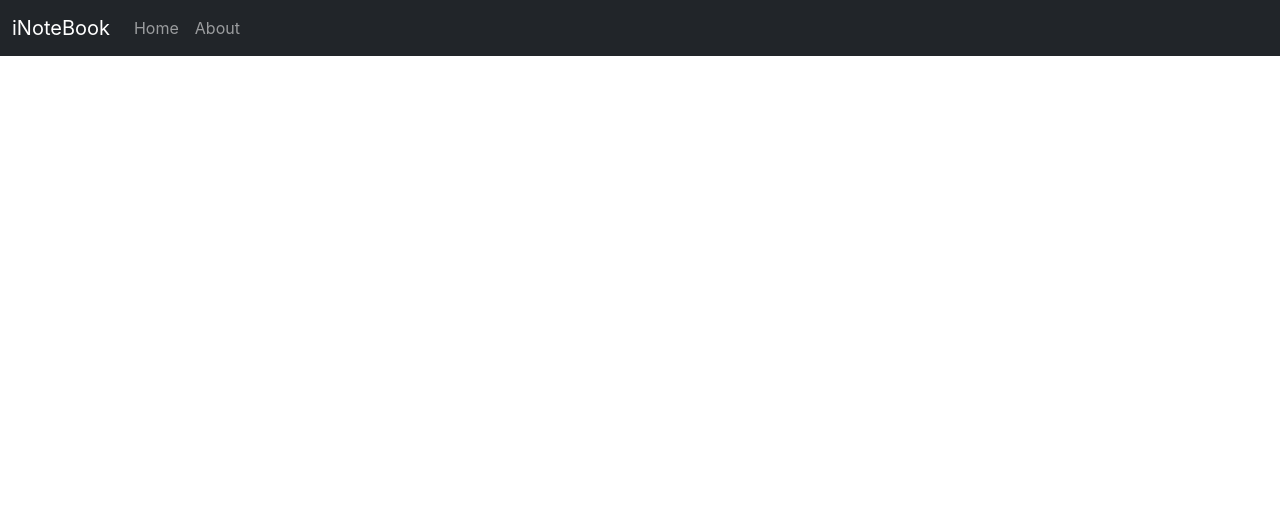
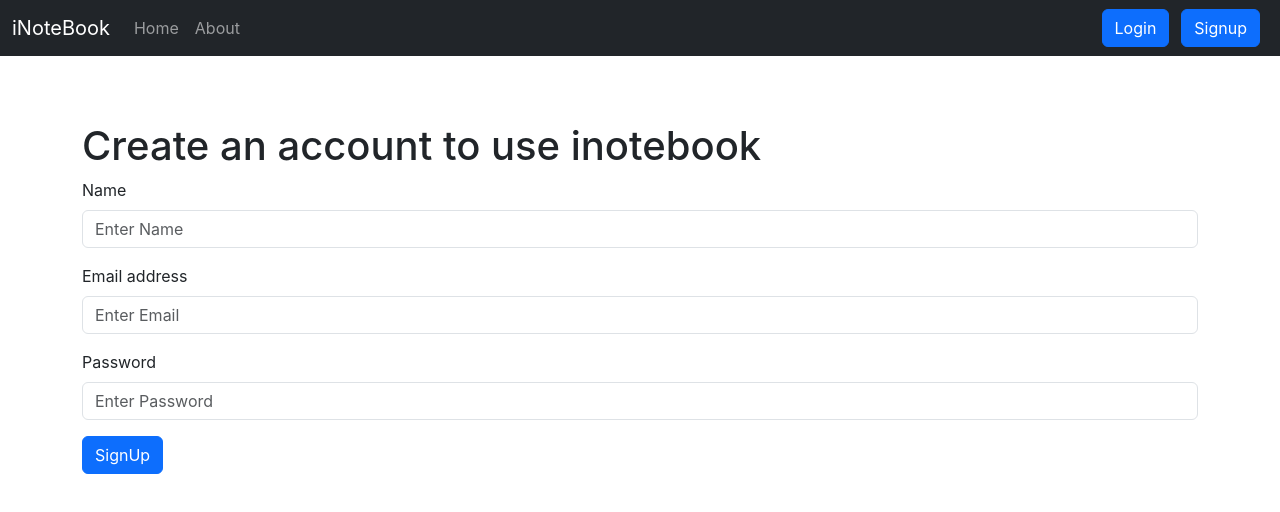
Before and after one commit to Rishabh7068/inotebook_frontend, a React (Create React App) app: page /signup in a window 1280 px wide. Shown: the top 512 px of the page. Built offline with nearby package versions, Linux system fonts and the light colour scheme.

Commit message:
completed

```diff
--- a/src/App.js
+++ b/src/App.js
@@ -7,25 +7,34 @@ import NoteState from './context/notes/NoteState';
 import { Home } from "./component/Home";
 import { Alert } from "./component/Alert";
 import Alertstate from "./context/alert/Alertstate";
+import Login from "./component/Login";
+import Signup from "./component/Signup";
+
+
 
 
 function App() {
+
+
   return (
     <>
+
   <Alertstate>
     <NoteState>
     <BrowserRouter>
       <Navbar/>
       <Alert/>
+        <Routes>
+              <Route exact path="/login"  element={<><Login/></>}/>
 
-        <Routes>
+              <Route exact path="/signup"  element={<><Signup/></>}/>
+
              <Route exact path="/home"  element={<><Home/></>}/>
              <Route exact path="/about" element={<><About/></>}/>
         </Routes>
     </BrowserRouter>
     </NoteState>
     </Alertstate>
-
     </>
   );
 }
--- a/src/component/Addnote.js
+++ b/src/component/Addnote.js
@@ -16,6 +16,7 @@ export const Addnote = () => {
     const handelonclink = (e) =>{
         e.preventDefault();
         addNote(note.title ,note.description , note.tag);
+        setNote(notess);
     }
 
     const onchange =(e) =>{
@@ -36,6 +37,7 @@ export const Addnote = () => {
               aria-describedby="emailHelp"
               placeholder="Enter title"
               name='title'
+              value={note.title}
               onChange={onchange}
             />
           </div>
@@ -47,6 +49,7 @@ export const Addnote = () => {
               rows="3"
               name='description'
               placeholder="Write Your Note"
+              value={note.description}
               onChange={onchange}
             ></textarea>
           </div>
@@ -58,6 +61,7 @@ export const Addnote = () => {
               id="tag"
               name='tag'
               placeholder="Tag"
+              value={note.tag}
               onChange={onchange}
             />
           </div>
--- /dev/null
+++ b/src/component/Login.js
@@ -0,0 +1,76 @@
+import { React, useState, useContext } from "react";
+import { useNavigate } from "react-router-dom";
+import alertContext from "../context/alert/alertContext";
+
+const Login = () => {
+  const [email, setEmail] = useState("");
+  const [pass, setPass] = useState("");
+
+  const context = useContext(alertContext);
+  const { showAlert } = context;
+  const Navigate = useNavigate();
+
+  const handleclick = async (e) => {
+    e.preventDefault();
+    try {
+      const response = await fetch(`http://localhost:8000/api/auth/login`, {
+        method: "POST",
+        headers: {
+          "content-Type": "application/json",
+        },
+        body: JSON.stringify({ email: email, password: pass }),
+      });
+      const json = await response.json();
+      if (json.success) {
+        localStorage.setItem('token',json.authtoken);
+        localStorage.setItem('name',json.name);
+        showAlert("Login successfull", "success");
+        Navigate("/home");
+      } else {
+        showAlert("Login failed - Login with correct credential", "danger");
+      }
+    } catch (error) {
+      console.log(error);
+    }
+  };
+
+  return (
+    <div className="container my-3">
+        <h1>Login to use inotebook</h1>
+      <form>
+        <div className="mb-3">
+          <label htmlFor="exampleInputEmail1" className="form-label">
+            Email address
+          </label>
+          <input
+            type="email"
+            className="form-control"
+            id="email"
+            aria-describedby="emailHelp"
+            placeholder="Enter Email"
+            value={email}
+            onChange={(e) => setEmail(e.target.value)}
+          />
+        </div>
+        <div className="mb-3">
+          <label htmlFor="exampleInputPassword1" className="form-label">
+            Password
+          </label>
+          <input
+            type="password"
+            className="form-control"
+            id="exampleInputPassword1"
+            placeholder="Enter Password"
+            value={pass}
+            onChange={(e) => setPass(e.target.value)}
+          />
+        </div>
+        <button type="submit" className="btn btn-primary" onClick={handleclick}>
+          Login
+        </button>
+      </form>
+    </div>
+  );
+};
+
+export default Login;
--- a/src/component/Navbar.js
+++ b/src/component/Navbar.js
@@ -1,28 +1,79 @@
-import {React } from 'react'
-import { Link, useLocation } from 'react-router-dom'
+import { React } from "react";
+import { Link, useLocation, useNavigate } from "react-router-dom";
 
-
-
-const Navbar =()=> {
+const Navbar = () => {
   let location = useLocation();
+  const Navigate = useNavigate();
+  const handlelogout = () => {
+    localStorage.removeItem("token");
+    Navigate("/login");
+  };
   return (
     <nav className="navbar navbar-expand-lg navbar-dark bg-dark">
       <div className="container-fluid">
-          <Link className="navbar-brand" to="/">iNoteBook</Link>
-          <button className="navbar-toggler" type="button" data-bs-toggle="collapse" data-bs-target="#navbarSupportedContent" aria-controls="navbarSupportedContent" aria-expanded="false" aria-label="Toggle navigation">
+        <Link className="navbar-brand" to="/home">
+          iNoteBook
+        </Link>
+        <button
+          className="navbar-toggler"
+          type="button"
+          data-bs-toggle="collapse"
+          data-bs-target="#navbarSupportedContent"
+          aria-controls="navbarSupportedContent"
+          aria-expanded="false"
+          aria-label="Toggle navigation"
+        >
           <span className="navbar-toggler-icon"></span>
         </button>
         <div className="collapse navbar-collapse" id="navbarSupportedContent">
           <ul className="navbar-nav me-auto mb-2 mb-lg-0">
             <li className="nav-item">
-                <Link className={`nav-link ${location.pathname === "/home" ? "active" :""}`}aria-current="page" to="/home">Home</Link>
+              <Link
+                className={`nav-link ${
+                  location.pathname === "/home" ? "active" : ""
+                }`}
+                aria-current="page"
+                to="/home"
+              >
+                Home
+              </Link>
             </li>
-              <li className="nav-item"><Link className={`nav-link ${location.pathname === "/about" ? "active" :""}`} to="/about">About</Link></li>
+            <li className="nav-item">
+              <Link
+                className={`nav-link ${
+                  location.pathname === "/about" ? "active" : ""
+                }`}
+                to="/about"
+              >
+                About
+              </Link>
+            </li>
           </ul>
         </div>
+        {!localStorage.getItem("token") ? (
+          <form className="d-flex">
+            <Link to="/login" className="btn btn-primary mx-1" role="button">
+              Login
+            </Link>
+            <Link to="/signup" className="btn btn-primary mx-2" role="button">
+              Signup
+            </Link>
+          </form>
+        ) : (
+          <form className="d-flex">
+            <div className="container">
+              <span class="badge text-bg-light mx-3">
+                {localStorage.getItem("name")}
+              </span>
+              <button className="btn btn-primary" onClick={handlelogout}>
+                Logout
+              </button>
+            </div>
+          </form>
+        )}
       </div>
     </nav>
-    )
-}
+  );
+};
 
-export default Navbar
+export default Navbar;
--- a/src/component/Noteitem.js
+++ b/src/component/Noteitem.js
@@ -1,10 +1,17 @@
 import { React, useContext } from "react";
 import noteContext from "../context/notes/noteContext";
-
 
 export const Noteitem = (props) => {
   const context = useContext(noteContext);
   const { deleteNote } = context;
+  const tag = props.note.tag;
+
+  let myArray = tag.split(",");
+  if(tag === ""){
+    myArray = [];
+  }
+
+  const collapseId = `${props.note._id}`;
 
 
   return (
@@ -20,7 +27,6 @@ export const Noteitem = (props) => {
         ></div>
         <div className="card-body">
           <h5 className="card-title">{props.note.title}</h5>
-
           <p className="card-text">{props.note.description}</p>
           <i
             className="fa-solid fa-trash mx-2"
@@ -34,6 +40,31 @@ export const Noteitem = (props) => {
               props.updateNote(props.note);
             }}
           ></i>
+          <p className="d-inline-flex gap-1">
+            <a
+              className="btn btn-primary"
+              data-bs-toggle="collapse"
+              href={`#${collapseId}`}
+              role="button"
+              aria-expanded="false"
+              aria-controls={collapseId}
+            >
+              Tags
+            </a>
+          </p>
+          <div className="collapse" id={collapseId}>
+
+            <div className="card card-body">
+            <h3>{myArray.length === 0 && "No Tag"}</h3>
+              {myArray.map((tags, idx) => {
+                return (
+                  <div key={idx}>
+                    <p>{tags}</p>
+                  </div>
+                );
+              })}
+            </div>
+          </div>
         </div>
       </div>
     </div>
--- /dev/null
+++ b/src/component/Signup.js
@@ -0,0 +1,94 @@
+import {React , useState , useContext} from "react";
+import alertContext from "../context/alert/alertContext";
+import { useNavigate } from "react-router-dom";
+
+const Signup = () => {
+    const [email ,setEmail] = useState("");
+    const [pass ,setPass] = useState("");
+    const [name ,setName] = useState("");
+
+    const context = useContext(alertContext);
+    const {showAlert} = context;
+    const Navigate = useNavigate();
+
+
+    const handleclick= async(e)=>{
+        e.preventDefault();
+
+        try {
+            const response = await fetch(`http://localhost:8000/api/auth/signup`, {
+                method:'POST',
+                headers :{
+                    'content-Type' : 'application/json'
+                },
+                body : JSON.stringify({name : name, email : email,password : pass})
+        });
+        const json = await response.json();
+        if(json.authtoken){
+            Navigate("/login");
+            showAlert("Signup successfull","success");
+        }else{
+            showAlert(json.error,"danger");
+        }
+
+
+        } catch (error) {
+
+            console.log(error);
+        }
+  }
+
+
+  return (
+    <div className="container my-3">
+        <h1>Create an account to use inotebook</h1>
+      <form>
+      <div className="mb-3">
+          <label htmlFor="exampleInputEmail1" className="form-label">
+            Name
+          </label>
+          <input
+            type="text"
+            className="form-control"
+            id="name"
+            placeholder="Enter Name"
+            value={name}
+            onChange={(e) => setName(e.target.value)}
+          />
+        </div>
+        <div className="mb-3">
+          <label htmlFor="exampleInputEmail1" className="form-label">
+            Email address
+          </label>
+          <input
+            type="email"
+            className="form-control"
+            id="email"
+            aria-describedby="emailHelp"
+            placeholder="Enter Email"
+            value={email}
+            onChange={(e) => setEmail(e.target.value)}
+          />
+        </div>
+        <div className="mb-3">
+          <label htmlFor="exampleInputPassword1" className="form-label">
+            Password
+          </label>
+          <input
+            type="password"
+            className="form-control"
+            id="exampleInputPassword1"
+            placeholder="Enter Password"
+            value={pass}
+            onChange={(e) => setPass(e.target.value)}
+          />
+        </div>
+        <button type="submit" className="btn btn-primary" onClick={handleclick}>
+          SignUp
+        </button>
+      </form>
+    </div>
+  );
+};
+
+export default Signup;
```
Also changed, not shown: src/component/Fetchnote.js (+18 -4 lines), src/context/notes/NoteState.js (+19 -8 lines). Lines whose indentation alone changed are shown as unchanged.
